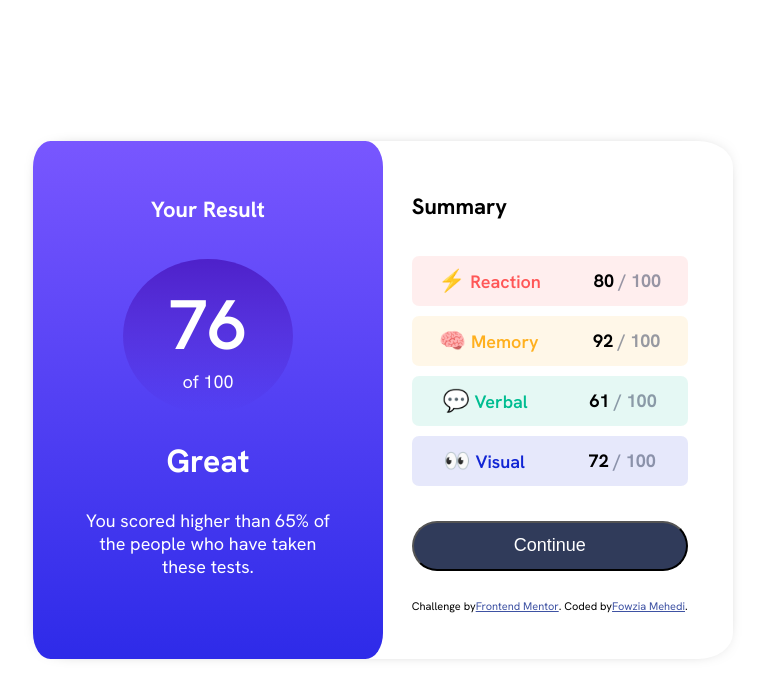
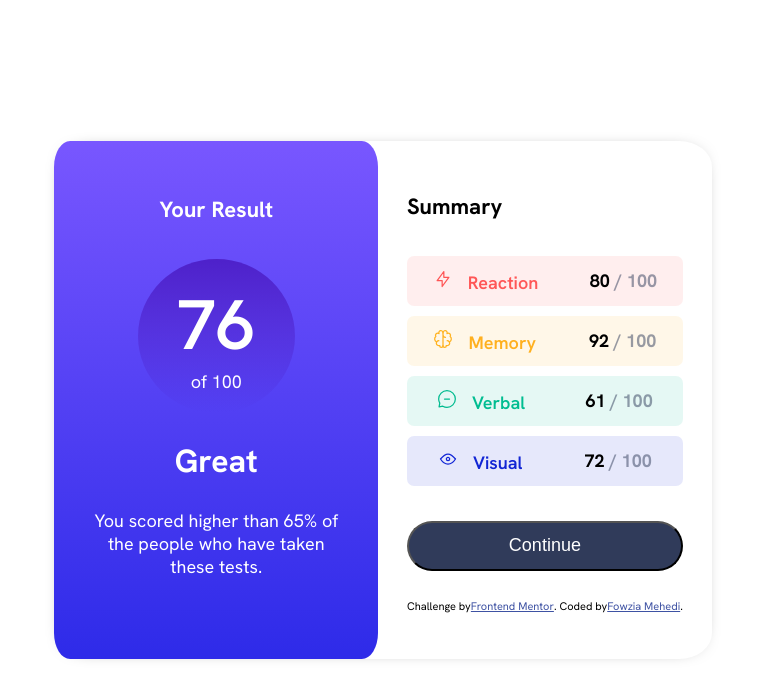
Before and after one commit to fowzia-mehedi/Result-Summary-Component, a plain HTML site: page index.html in a window 1280 px wide. Shown: the whole page, without its empty margins (257-1022 px from the left). Drawn offline with Linux system fonts and the light colour scheme.

Commit message:
Update index.html

```diff
--- a/index.html
+++ b/index.html
@@ -25,7 +25,7 @@
       font-size:1.125rem;
     }
     .container {
-      width: 43.75rem;
+      max-width: 43.75rem;
       display: flex;
       border-radius: 5%;
       box-shadow: 0px 0px 1.25rem -0.9375rem;
@@ -33,7 +33,7 @@
 
     .blue-box {
 
-      width: 16.875rem;
+      max-width: 16.875rem;
       border-radius: 5%;
       text-align: center;
       display: flex;
@@ -135,8 +135,8 @@
     font-weight:700;
    }
    .emoji {
-    font-size:larger;
-    margin-right: 0.3125rem;
+    font-size:x-large;
+    margin-right: 0.9375rem;
 
    }
    @media(max-width:425px) {
@@ -146,8 +146,8 @@
       flex-direction: column;
    }
    .blue-box {
-    width: 80%;
-    margin-top: 4.375rem;
+    max-width:26.5625rem;
+    margin-top: 5.625rem;
    }
   }
 
@@ -184,22 +184,22 @@
        <h1 class="heading">Summary</h1>
         <div class="summary">
          <div class="red">
-          <div><span class="emoji">⚡</span>Reaction</div>
+          <div><span class="emoji"><img src="./assets/images/icon-reaction.svg" alt="lightning"></span>Reaction</div>
            <div><span class="score">80</span> <span class="full-score">/ 100</span></div>
          </div>
 
          <div class="yellow">
-           <div><span class="emoji">🧠</span>Memory</div>
+           <div><span class="emoji"><img src="./assets/images/icon-memory.svg" alt="brain"></span>Memory</div>
            <div><span class="score">92</span><span class="full-score"> / 100</span></div>
          </div>
 
          <div class="green">
-           <div><span class="emoji">💬</span>Verbal</div>
+           <div><span class="emoji"><img src="./assets/images/icon-verbal.svg" alt="chat bubble"></span>Verbal</div>
            <div><span class="score">61</span><span class="full-score"> / 100</span></div>
          </div>
 
          <div class="blue">
-           <div><span class="emoji">👀</span>Visual</div>
+           <div><span class="emoji"><img src="./assets/images/icon-visual.svg" alt="eye"></span>Visual</div>
            <div><span class="score">72 </span><span class="full-score">/ 100</span></div>
          </div>
 
```
